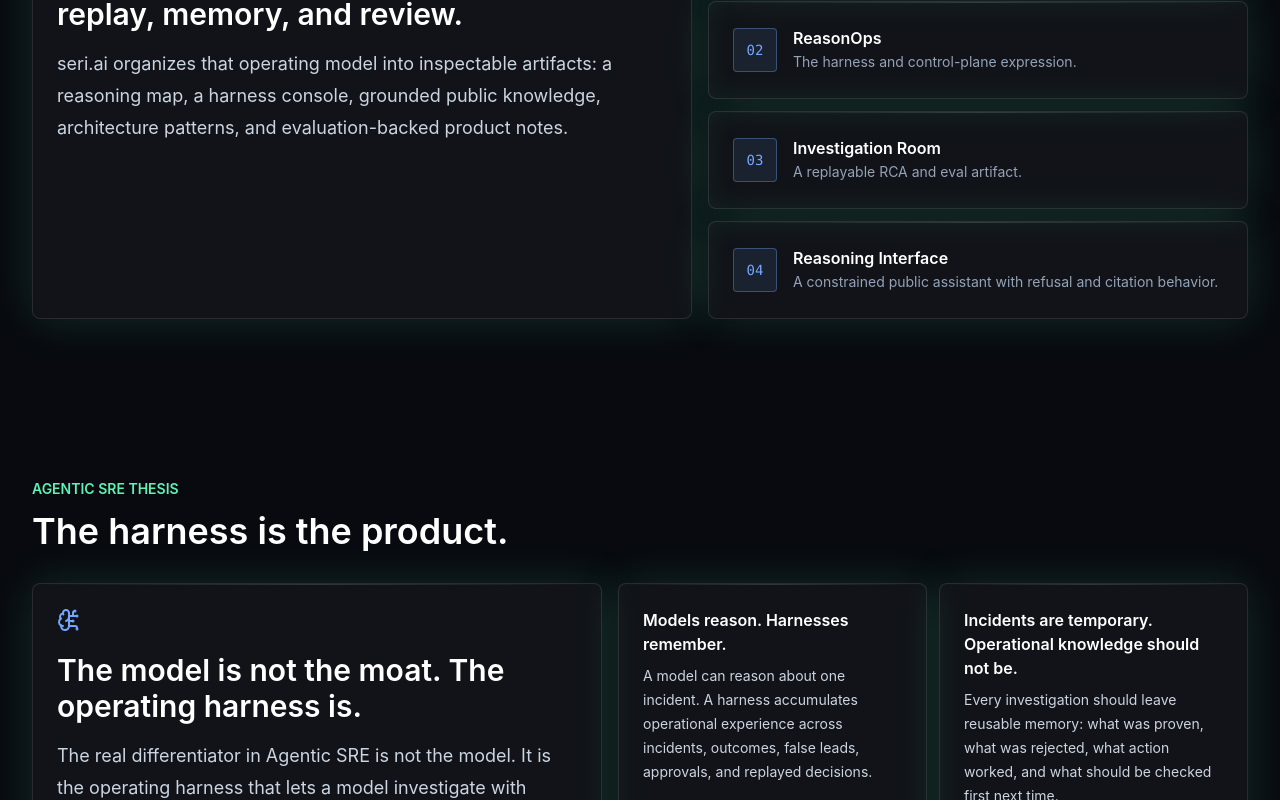
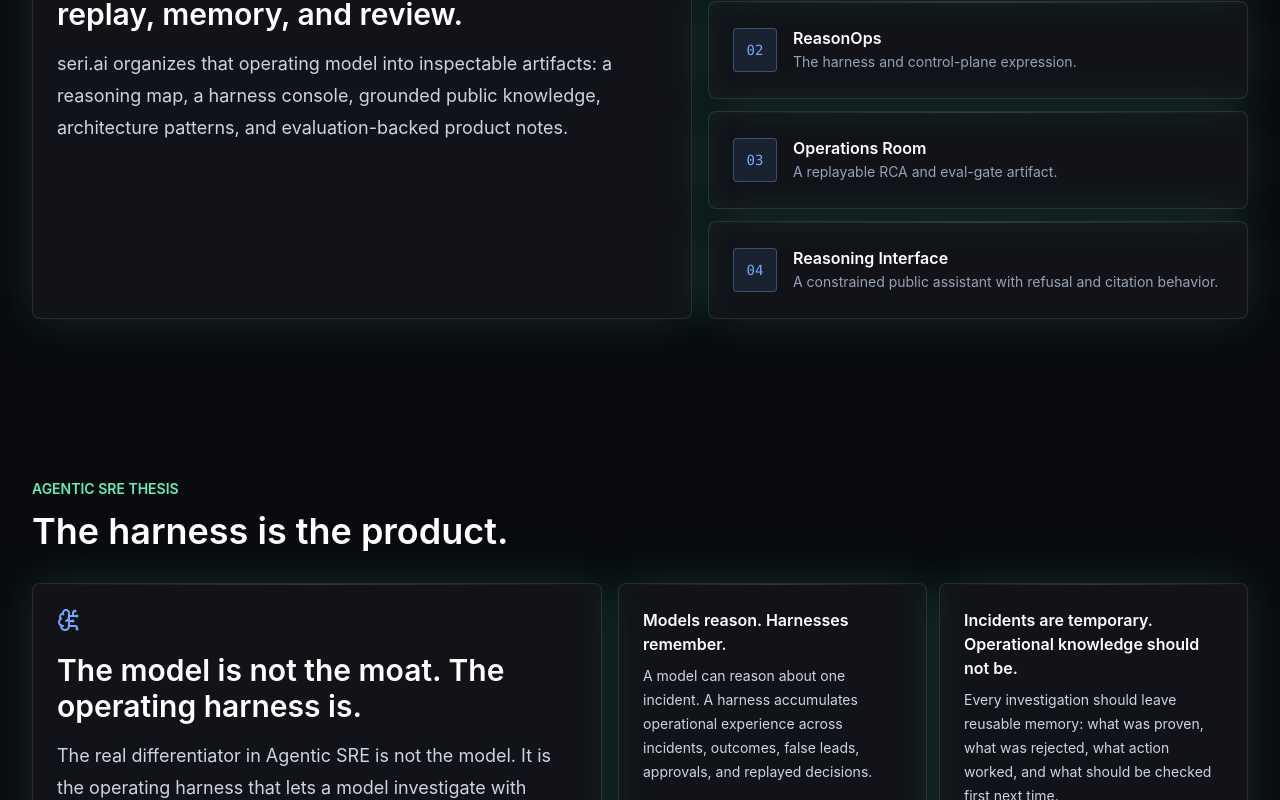
Before and after one commit to rseri17-code/seri-ai, a Next.js app: page / in a window 1280 px wide. Shown: the part 3660-4460 px from the top of the page. Built offline with nearby package versions, Linux system fonts and the light colour scheme; no server answers.

Commit message:
Promote simulator to operations room

```diff
--- a/app/artifacts/page.tsx
+++ b/app/artifacts/page.tsx
@@ -13,9 +13,9 @@ export const metadata: Metadata = {
 const artifacts = [
   {
     href: "/investigation-room",
-    title: "Investigation Room",
-    type: "Artifact",
-    description: "Interactive evidence-first AI incident investigation room with graph, timeline, hypotheses, confidence, RCA, and evals.",
+    title: "ReasonOps Operations Room",
+    type: "Workbench",
+    description: "Interactive evidence-first operations room with graph replay, timeline, hypotheses, confidence, RCA packet, and release gates.",
     icon: ClipboardCheck
   },
   {
--- a/app/manifesto/page.tsx
+++ b/app/manifesto/page.tsx
@@ -69,7 +69,7 @@ export default function ManifestoPage() {
                 Explore the map <ArrowRight size={18} />
               </Link>
               <Link href="/investigation-room" className="rounded border border-white/15 px-5 py-3 font-semibold text-white">
-                Enter Investigation Room
+                Open Operations Room
               </Link>
             </div>
           </Card>
--- a/app/map/page.tsx
+++ b/app/map/page.tsx
@@ -179,7 +179,7 @@ export default function MapPage() {
           {[
             ["/manifesto", "Manifesto", "The canonical argument for the category."],
             ["/products/reasonops", "ReasonOps", "The product expression of the thesis."],
-            ["/investigation-room", "Investigation Room", "The signature artifact."],
+            ["/investigation-room", "Operations Room", "The signature workbench."],
             ["/ask", "Reasoning Interface", "The grounded assistant over approved public content."]
           ].map(([href, title, text]) => (
             <Link key={href} href={href}>
--- a/app/page.tsx
+++ b/app/page.tsx
@@ -159,7 +159,7 @@ export default function Home() {
             {[
               ["01", "Operational Intelligence", "The field model for operational reasoning."],
               ["02", "ReasonOps", "The harness and control-plane expression."],
-              ["03", "Investigation Room", "A replayable RCA and eval artifact."],
+              ["03", "Operations Room", "A replayable RCA and eval-gate artifact."],
               ["04", "Reasoning Interface", "A constrained public assistant with refusal and citation behavior."]
             ].map(([number, title, text]) => (
               <Card key={title} className="flex items-center gap-4 p-4">
@@ -264,7 +264,7 @@ export default function Home() {
             ["/map", "Map", "The visual operating system for layers, products, patterns, artifacts, and public assets."],
             ["/products/reasonops", "ReasonOps", "The product expression: operational reasoning for AI-native enterprises."],
             ["/radar", "Radar", "Current market signals around AI observability, AgentOps, AIOps evals, and OpenTelemetry."],
-            ["/investigation-room", "Investigation Room", "A hands-on artifact for evidence-first AI incident investigation."]
+            ["/investigation-room", "Operations Room", "A hands-on workbench for evidence-first AI incident investigation."]
           ].map(([href, title, text]) => (
             <Link key={href} href={href}>
               <Card className="h-full bg-ink/75 transition hover:-translate-y-1 hover:border-signal/40">
@@ -310,7 +310,7 @@ export default function Home() {
         </Card>
       </Section>
 
-      <Section eyebrow="Signature artifact" title="ReasonOps Harness Console">
+      <Section eyebrow="Signature artifact" title="ReasonOps Operations Room">
         <Card className="grid gap-8 lg:grid-cols-[0.8fr_1.2fr]">
           <div>
             <ClipboardCheck className="mb-5 text-signal" />
@@ -320,7 +320,7 @@ export default function Home() {
               selected recommendation, branch comparison, release gate, and public-safe boundary.
             </p>
             <Link href="/investigation-room" className="mt-6 inline-flex items-center gap-2 rounded bg-signal px-5 py-3 font-semibold text-ink">
-              Run the Harness <ArrowRight size={18} />
+              Open Operations Room <ArrowRight size={18} />
             </Link>
           </div>
           <div className="grid gap-3">
@@ -339,7 +339,7 @@ export default function Home() {
           {[
             ["/start-here", "Start Here", "Audience-specific paths for executives, recruiters, architects, engineers, and founders."],
             ["/map", "Map", "The visual operating system for Operational Intelligence."],
-            ["/investigation-room", "Investigation Room", "A hands-on artifact for AI-native incident investigation."],
+            ["/investigation-room", "Operations Room", "A hands-on workbench for AI-native incident investigation."],
             ["/principles", "Principles", `${principles.length} principles for trustworthy operational AI.`],
             ["/patterns", "Patterns", `${patterns.length} architecture patterns for AI-native operations.`]
           ].map(([href, title, text]) => (
--- a/app/simulator/page.tsx
+++ b/app/simulator/page.tsx
@@ -14,15 +14,15 @@ export default function SimulatorPage() {
                 <ShieldCheck size={16} />
                 Signature artifact
               </div>
-              <h1 className="text-3xl font-semibold text-white md:text-5xl">ReasonOps Harness Console</h1>
+              <h1 className="text-3xl font-semibold text-white md:text-5xl">ReasonOps Operations Room</h1>
               <p className="mt-3 hidden max-w-3xl text-base leading-7 text-slate-300 sm:block">
-                A public-safe artifact for evidence-backed Agentic SRE. Run {operationalIntelligenceSystem.caseId},
-                trace execution, receipts, replay, memory, confidence, and approval gates, then see how evidence becomes a reviewable decision.
+                A public-safe investigation workbench for evidence-backed Agentic SRE. Run {operationalIntelligenceSystem.caseId},
+                replay evidence, compare branches, inspect eval gates, export the RCA packet, and keep irreversible action behind human review.
               </p>
             </div>
             <div className="flex flex-wrap gap-2">
               <Link href="/ask" className="inline-flex items-center gap-2 rounded bg-mint px-4 py-2 text-sm font-semibold text-ink">
-                Ask about the model <ArrowRight size={18} />
+                Query reasoning interface <ArrowRight size={18} />
               </Link>
               <Link href="/ideas/incident-investigation-as-a-product-experience" className="rounded border border-white/15 px-4 py-2 text-sm font-semibold text-white">
                 Read the essay
--- a/app/simulator/simulator.tsx
+++ b/app/simulator/simulator.tsx
@@ -32,7 +32,7 @@ const steps = [
     mode: "Signal intake"
   },
   {
-    label: "Timeline",
+    label: "Replay",
     title: "Replay the transaction path",
     description: "Align changes, symptoms, topology, and customer impact into a shared operational sequence.",
     icon: Activity,
@@ -46,14 +46,14 @@ const steps = [
     mode: "Confidence model"
   },
   {
-    label: "RCA",
+    label: "Action Gate",
     title: "Gate the recommended action",
     description: "Create a reviewable conclusion with missing context, owner approval, and a reversible path.",
     icon: ClipboardCheck,
     mode: "Human review"
   },
   {
-    label: "Eval",
+    label: "Release Gate",
     title: "Grade the investigation behavior",
     description: "Treat the assistant behavior as a product surface: groundedness, refusal, escalation, usefulness.",
     icon: ShieldCheck,
@@ -240,6 +240,12 @@ const memorySignals = [
   ["Outcome memory", "Was the recommended action accepted and effective?"],
   ["False lead", "Which evidence looked relevant but failed the hypothesis?"],
   ["Pattern signature", "Which graph shape should be recognized next time?"]
+];
+const workbenchProof = [
+  ["Scenario-driven", "Three public-safe cases exercise incident, answer drift, and transaction latency patterns."],
+  ["Evidence-controllable", "Operators can remove weak or noisy facts and watch confidence move."],
+  ["Branch-aware", "Best, risky, and weak actions produce different operational outcomes."],
+  ["Release-gated", "The answer is graded before the recommendation is trusted."]
 ];
 const investigationLanes = ["Customer journey", "Change record", "Dependency path", "Human owner"];
 const defaultEvidenceIds = evidence.filter((item) => item.used).map((item) => item.id);
@@ -452,7 +458,7 @@ export function IncidentSimulator() {
   ];
   const branchReportLines = actions.map((action, index) => `- ${action.quality}: ${scenarioActionLabel(selectedScenario, index)} | ${branchOutcomeForAction(action.quality)}`);
   const report = [
-    "ReasonOps Harness Console Report",
+    "ReasonOps Operations Room Report",
     "================================",
     "",
     "Executive summary",
@@ -513,12 +519,12 @@ export function IncidentSimulator() {
           <div>
             <div className="inline-flex items-center gap-2 rounded-full border border-mint/30 bg-mint/10 px-3 py-1 text-xs font-semibold uppercase text-mint">
               <Sparkles size={14} />
-              ReasonOps Investigation Room
-            </div>
-            <h2 className="mt-3 text-3xl font-semibold text-white md:text-5xl">Turn operational noise into a reviewable decision.</h2>
+              ReasonOps Operations Room
+            </div>
+            <h2 className="mt-3 text-3xl font-semibold text-white md:text-5xl">Investigate, evaluate, and gate operational action.</h2>
             <p className="mt-3 max-w-3xl text-base leading-7 text-slate-300 md:text-lg md:leading-8">
-              A public-safe harness console for evidence intake, transaction replay, hypothesis ranking,
-              branch comparison, human review, and eval-gated trust.
+              A public-safe operations room for evidence intake, transaction replay, hypothesis ranking,
+              branch comparison, human review, release gating, and reusable operational memory.
             </p>
             <div className="mt-5 grid gap-2 md:grid-cols-3">
               {scenarios.map((scenario) => {
@@ -536,6 +542,14 @@ export function IncidentSimulator() {
                   </button>
                 );
               })}
+            </div>
+            <div className="mt-4 grid gap-2 md:grid-cols-4">
+              {workbenchProof.map(([label, detail]) => (
+                <div key={label} className="rounded-lg border border-white/10 bg-black/25 p-3">
+                  <p className="text-xs font-semibold uppercase text-mint">{label}</p>
+                  <p className="mt-2 text-xs leading-5 text-slate-400">{detail}</p>
+                </div>
+              ))}
             </div>
             <MiniReplayGraph activeEvidenceIds={activeEvidenceIds} />
             <div className="mt-4 rounded-lg border border-white/10 bg-black/25 p-3">
@@ -611,14 +625,14 @@ export function IncidentSimulator() {
                 <p className="mt-1 text-sm leading-6 text-slate-200">{selectedScenario.operatorGoal}</p>
               </div>
               <Link
-                href={`/ask?prompt=${encodeURIComponent(`Explain the ${selectedScenario.caseId} Investigation Room case and the public-safe decision packet.`)}`}
+                href={`/ask?prompt=${encodeURIComponent(`Explain the ${selectedScenario.caseId} Operations Room case and the public-safe decision packet.`)}`}
                 className="mt-3 inline-flex items-center gap-2 text-sm font-semibold text-mint"
               >
                 Ask about this case <ArrowRight size={15} />
               </Link>
             </div>
             <div className="flex items-center justify-between">
-              <p className="text-sm text-slate-400">Investigation readiness</p>
+              <p className="text-sm text-slate-400">Release readiness</p>
               <p className="font-mono text-sm text-mint">public-safe</p>
             </div>
             <div className="mt-3 flex items-end gap-3">
--- a/content/site.ts
+++ b/content/site.ts
@@ -31,7 +31,7 @@ export const site = {
     { href: "/library", label: "Library" },
     { href: "/patterns", label: "Patterns" },
     { href: "/products/reasonops", label: "ReasonOps" },
-    { href: "/investigation-room", label: "Investigation Room" },
+    { href: "/investigation-room", label: "Operations Room" },
     { href: "/radar", label: "Radar" },
     { href: "/ask", label: "Reasoning Interface" },
     { href: "/background", label: "Background" },
@@ -239,7 +239,7 @@ export const operationalIntelligenceSystem = {
   caseSummary:
     "A public-safe investigation scenario where a critical customer journey degrades after a non-secret configuration change. The system must connect signal, transaction, topology, evidence, reasoning, memory, evaluation, decision, learning, and operator context before recommending a human-reviewed action.",
   promise:
-    "The same case powers the Map, Investigation Room, and Reasoning Interface so visitors experience Operational Intelligence as a system, not a set of pages.",
+    "The same case powers the Map, Operations Room, and Reasoning Interface so visitors experience Operational Intelligence as a system, not a set of pages.",
   loop: [
     {
       name: "Map the operating model",
@@ -317,7 +317,7 @@ export const operationalIntelligenceSystem = {
     "Why do evidence receipts and replay matter for operational AI?",
     "Explain the public-safe Agentic SRE harness model behind seri.ai.",
     "What is the difference between evidence graph, hypothesis lifecycle, decision trace, and replay seed?",
-    "What makes Investigation Room different from a dashboard demo?",
+    "What makes the Operations Room different from a dashboard demo?",
     "How should AI evaluation work for operational incident investigation?",
     "Why does Operational Intelligence require transaction, topology, and evidence together?",
     "What should an AI assistant refuse to answer in a public-safe Operational Intelligence site?"
@@ -538,12 +538,12 @@ export type Project = {
 export const projects: Project[] = [
   {
     slug: "ai-incident-investigation-simulator",
-    name: "ReasonOps Harness Console",
+    name: "ReasonOps Operations Room",
     status: "Production Pattern",
-    summary: "A public-safe control-plane artifact for evidence-backed incident reasoning, branch comparison, and RCA evaluation.",
+    summary: "A public-safe operational workbench for evidence-backed incident reasoning, branch comparison, RCA export, and release-gate evaluation.",
     capabilities: ["timeline reconstruction", "hypothesis ranking", "branch comparison", "exportable RCA packet"],
     detail:
-      "A public-safe harness console where visitors run operational scenarios through signals, transaction impact, topology clues, hypotheses, confidence movement, branch comparison, eval gates, and exportable RCA packets without exposing internal logs or confidential architecture."
+      "A public-safe operations room where visitors run operational scenarios through signals, transaction impact, topology clues, hypotheses, confidence movement, branch comparison, eval gates, and exportable RCA packets without exposing internal logs or confidential architecture."
   },
   {
     slug: "operational-intelligence-copilot",
```
